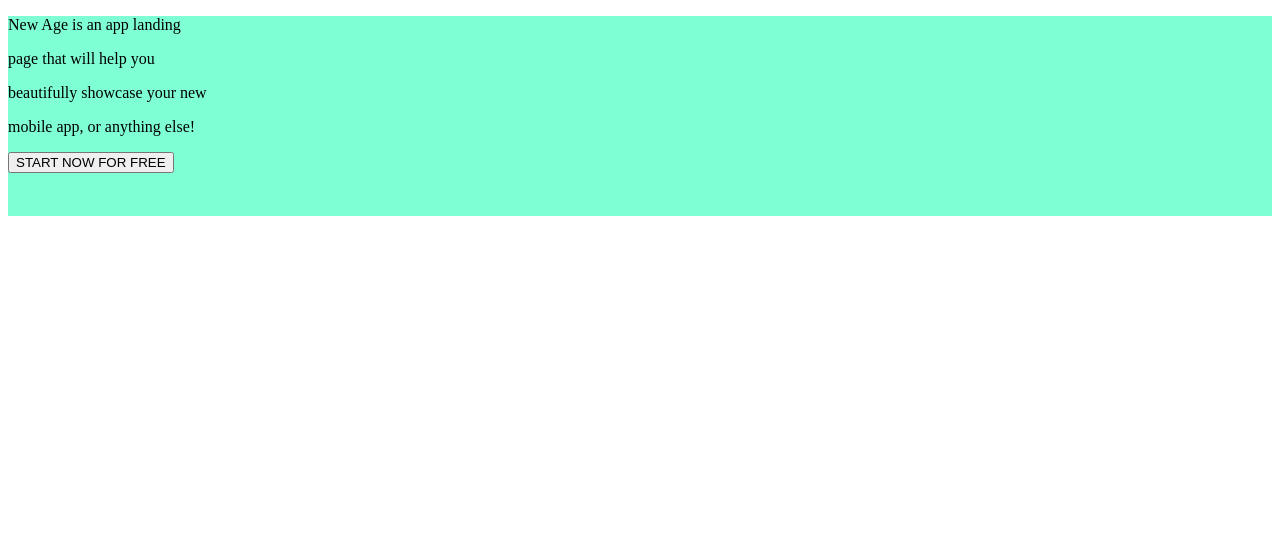
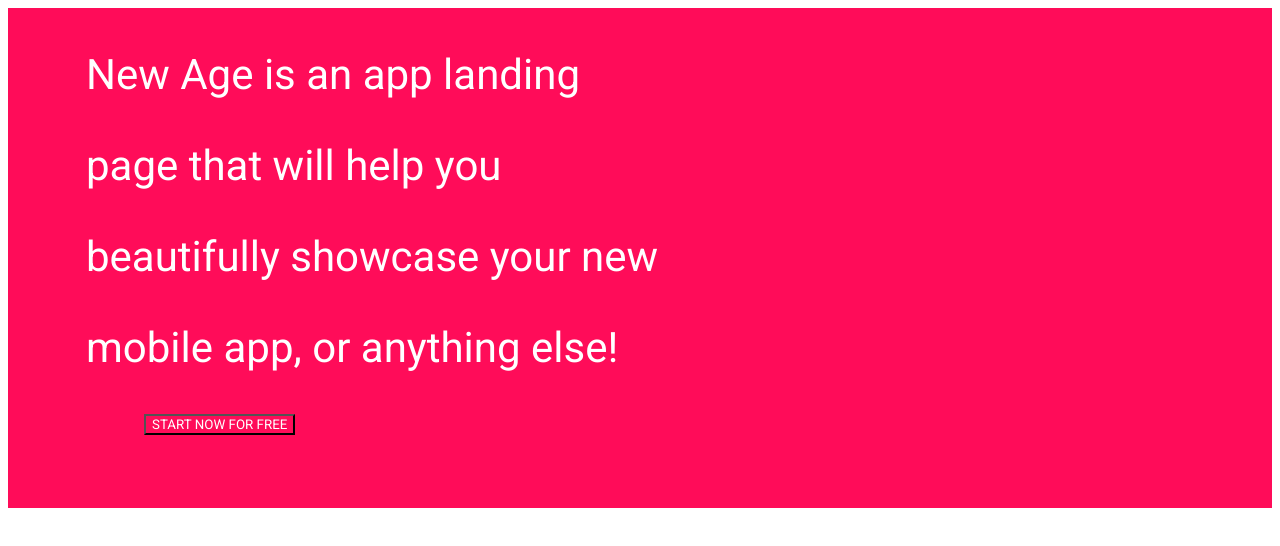
Before and after one commit to mateomatu/wuzzat, a plain HTML site: page wuzzat.html in a window 1280 px wide. Drawn offline with Linux system fonts and the light colour scheme.

Commit message:
modifique estilo texto y boton

```diff
--- a/css/wuzzat.css
+++ b/css/wuzzat.css
@@ -1,4 +1,23 @@
-.ibackground {
-  background: Aquamarine;
-  height: 200px;
+
+* {
+  font-family: roboto;
 }
+
+.icontainer button {
+  display: block;
+  background: none;
+  color: white;
+  margin-left: 136px;
+}
+
+.introtexto {
+  display: inline-block;
+    font-size: 42px;
+    color: white;
+    margin-left: 78px;
+}
+
+.icontainer {
+  background: #FF0C59;
+  height: 500px;
+}
--- a/wuzzat.html
+++ b/wuzzat.html
@@ -4,9 +4,11 @@
     <meta charset="utf-8">
     <title>Wuzzat</title>
     <link rel="stylesheet" href="css/wuzzat.css">
+    <link href="https://fonts.googleapis.com/css?family=Lato|Roboto" rel="stylesheet">
+
   </head>
   <body>
-    <div class="ibackground">
+    <div class="icontainer">
       <div class="introtexto">
         <p>New Age is an app landing</p>
         <p>page that will help you</p>
```
